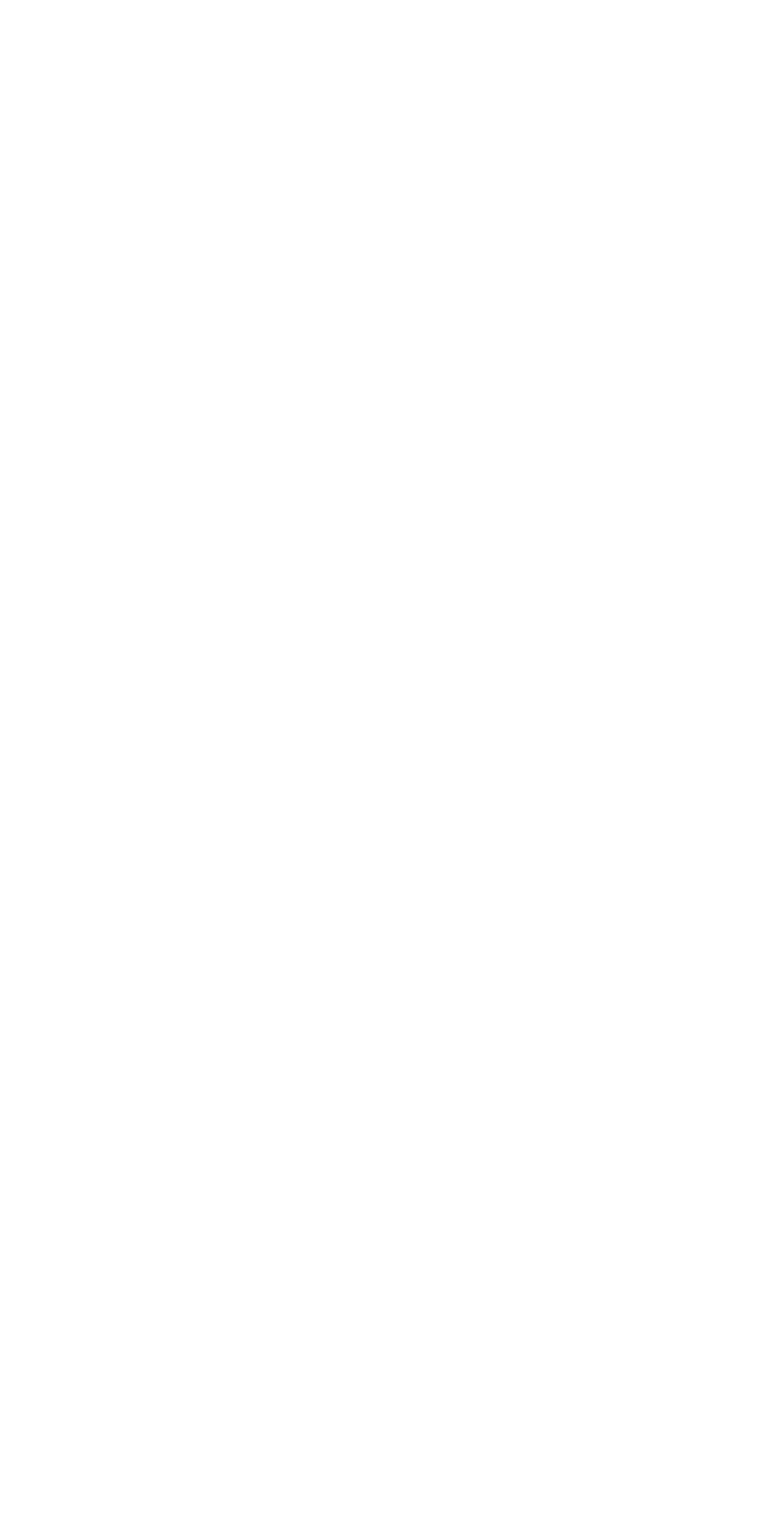
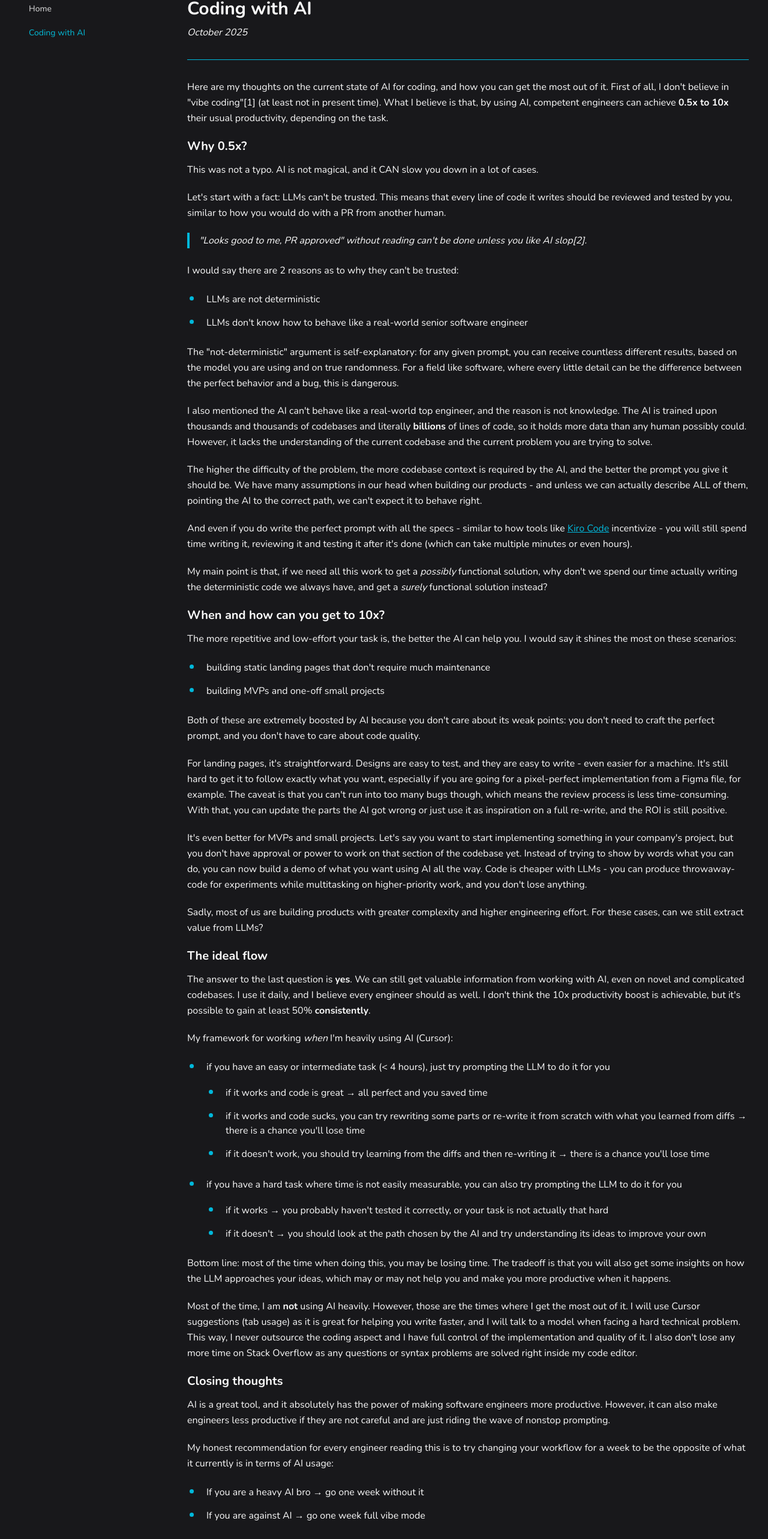
Before and after one commit to vitorwlima/vitorwlima-site, a Next.js app: page /blog/coding-with-ai in a window 1280 px wide. Before the commit this address had no page. Shown: the part 35-2601 px from the top of the page at 60% size. Before the commit the page ends 800 px from the top, so only its background shows below. Built offline with nearby package versions, Linux system fonts and the light colour scheme.

Commit message:
add coding with ai post

```diff
--- a/app/blog/components/post.tsx
+++ b/app/blog/components/post.tsx
@@ -21,7 +21,7 @@ export const Post = ({ markdown }: { markdown: string }) => {
             <p className="leading-relaxed not-last:mb-5">{children}</p>
           ),
           ul: ({ children }) => (
-            <ul className="mb-4 list-disc pl-6 marker:text-xl marker:text-cyan-500">
+            <ul className="mb-6 list-disc pl-6 marker:text-xl marker:text-cyan-500 [&_ul]:mt-4">
               {children}
             </ul>
           ),
@@ -32,7 +32,7 @@ export const Post = ({ markdown }: { markdown: string }) => {
           ),
           li: ({ children }) => <li className="mb-3 pl-2">{children}</li>,
           blockquote: ({ children }) => (
-            <blockquote className="mb-4 border-l-4 border-cyan-500 pl-4 italic">
+            <blockquote className="mb-6 border-l-4 border-cyan-500 pl-4 italic">
               {children}
             </blockquote>
           ),
--- /dev/null
+++ b/posts/coding-with-ai.md
@@ -0,0 +1,74 @@
+_October 2025_
+
+---
+
+Here are my thoughts on the current state of AI for coding, and how you can get the most out of it. First of all, I don't believe in "vibe coding"[1] (at least not in present time). What I believe is that, by using AI, competent engineers can achieve **0.5x to 10x** their usual productivity, depending on the task.
+
+### Why 0.5x?
+
+This was not a typo. AI is not magical, and it CAN slow you down in a lot of cases.
+
+Let's start with a fact: LLMs can't be trusted. This means that every line of code it writes should be reviewed and tested by you, similar to how you would do with a PR from another human.
+
+> "Looks good to me, PR approved" without reading can't be done unless you like AI slop[2].
+
+I would say there are 2 reasons as to why they can't be trusted:
+
+- LLMs are not deterministic
+- LLMs don't know how to behave like a real-world senior software engineer
+
+The "not-deterministic" argument is self-explanatory: for any given prompt, you can receive countless different results, based on the model you are using and on true randomness. For a field like software, where every little detail can be the difference between the perfect behavior and a bug, this is dangerous.
+
+I also mentioned the AI can't behave like a real-world top engineer, and the reason is not knowledge. The AI is trained upon thousands and thousands of codebases and literally **billions** of lines of code, so it holds more data than any human possibly could. However, it lacks the understanding of the current codebase and the current problem you are trying to solve.
+
+The higher the difficulty of the problem, the more codebase context is required by the AI, and the better the prompt you give it should be. We have many assumptions in our head when building our products - and unless we can actually describe ALL of them, pointing the AI to the correct path, we can't expect it to behave right.
+
+And even if you do write the perfect prompt with all the specs - similar to how tools like [Kiro Code](https://kiro.dev/) incentivize - you will still spend time writing it, reviewing it and testing it after it's done (which can take multiple minutes or even hours).
+
+My main point is that, if we need all this work to get a _possibly_ functional solution, why don't we spend our time actually writing the deterministic code we always have, and get a _surely_ functional solution instead?
+
+### When and how can you get to 10x?
+
+The more repetitive and low-effort your task is, the better the AI can help you. I would say it shines the most on these scenarios:
+
+- building static landing pages that don't require much maintenance
+- building MVPs and one-off small projects
+
+Both of these are extremely boosted by AI because you don't care about its weak points: you don't need to craft the perfect prompt, and you don't have to care about code quality.
+
+For landing pages, it's straightforward. Designs are easy to test, and they are easy to write - even easier for a machine. It's still hard to get it to follow exactly what you want, especially if you are going for a pixel-perfect implementation from a Figma file, for example. The caveat is that you can't run into too many bugs though, which means the review process is less time-consuming. With that, you can update the parts the AI got wrong or just use it as inspiration on a full re-write, and the ROI is still positive.
+
+It's even better for MVPs and small projects. Let's say you want to start implementing something in your company's project, but you don't have approval or power to work on that section of the codebase yet. Instead of trying to show by words what you can do, you can now build a demo of what you want using AI all the way. Code is cheaper with LLMs - you can produce throwaway-code for experiments while multitasking on higher-priority work, and you don't lose anything.
+
+Sadly, most of us are building products with greater complexity and higher engineering effort. For these cases, can we still extract value from LLMs?
+
+### The ideal flow
+
+The answer to the last question is **yes**. We can still get valuable information from working with AI, even on novel and complicated codebases. I use it daily, and I believe every engineer should as well. I don't think the 10x productivity boost is achievable, but it's possible to gain at least 50% **consistently**.
+
+My framework for working _when_ I'm heavily using AI (Cursor):
+
+- if you have an easy or intermediate task (< 4 hours), just try prompting the LLM to do it for you
+  - if it works and code is great → all perfect and you saved time
+  - if it works and code sucks, you can try rewriting some parts or re-write it from scratch with what you learned from diffs → there is a chance you'll lose time
+  - if it doesn't work, you should try learning from the diffs and then re-writing it → there is a chance you'll lose time
+- if you have a hard task where time is not easily measurable, you can also try prompting the LLM to do it for you
+  - if it works → you probably haven't tested it correctly, or your task is not actually that hard
+  - if it doesn't → you should look at the path chosen by the AI and try understanding its ideas to improve your own
+
+Bottom line: most of the time when doing this, you may be losing time. The tradeoff is that you will also get some insights on how the LLM approaches your ideas, which may or may not help you and make you more productive when it happens.
+
+Most of the time, I am **not** using AI heavily. However, those are the times where I get the most out of it. I will use Cursor suggestions (tab usage) as it is great for helping you write faster, and I will talk to a model when facing a hard technical problem. This way, I never outsource the coding aspect and I have full control of the implementation and quality of it. I also don't lose any more time on Stack Overflow as any questions or syntax problems are solved right inside my code editor.
+
+### Closing thoughts
+
+AI is a great tool, and it absolutely has the power of making software engineers more productive. However, it can also make engineers less productive if they are not careful and are just riding the wave of nonstop prompting.
+
+My honest recommendation for every engineer reading this is to try changing your workflow for a week to be the opposite of what it currently is in terms of AI usage:
+
+- If you are a heavy AI bro → go one week without it
+- If you are against AI → go one week full vibe mode
+
+We need to experiment to learn what actually works best for us. Humans can get so caught up on their own ways, that they may not realize when something is doing good or bad to them.
+
+You may surprise yourself. I'm ending my AI week now, and I'll definitely keep using it more than before, but will dial back a lot from what it currently is. All is a balance.
--- a/posts/home.md
+++ b/posts/home.md
@@ -1,5 +1,9 @@
 # My blog
+
+_Hello World_
+
+-----
 
 This is where you can learn more about me and how my brain works.
 
-Go back to [the home page](/).
+Check the posts on the left, or go back to [the home page](/).
--- a/posts/index.ts
+++ b/posts/index.ts
@@ -14,11 +14,11 @@ export type Post = PostMeta & {
 const POSTS_DIR = path.join(process.cwd(), "posts");
 
 const POST_INDEX: PostMeta[] = [
-  // {
-  //   slug: "coding-with-ai",
-  //   title: "Coding With AI",
-  //   date: "28/10/2025",
-  // },
+  {
+    slug: "coding-with-ai",
+    title: "Coding with AI",
+    date: "28/10/2025",
+  },
 ];
 
 export const listPosts = () => POST_INDEX;
@@ -32,7 +32,8 @@ export const getPostBySlug = async (slug: string) => {
   }
 
   const markdownPath = path.join(POSTS_DIR, `${slug}.md`);
-  const markdown = await fs.readFile(markdownPath, "utf-8");
+  const fileMarkdown = await fs.readFile(markdownPath, "utf-8");
+  const markdown = isHome ? fileMarkdown : `# ${meta?.title}\n${fileMarkdown}`;
 
   return {
     ...meta,
```
